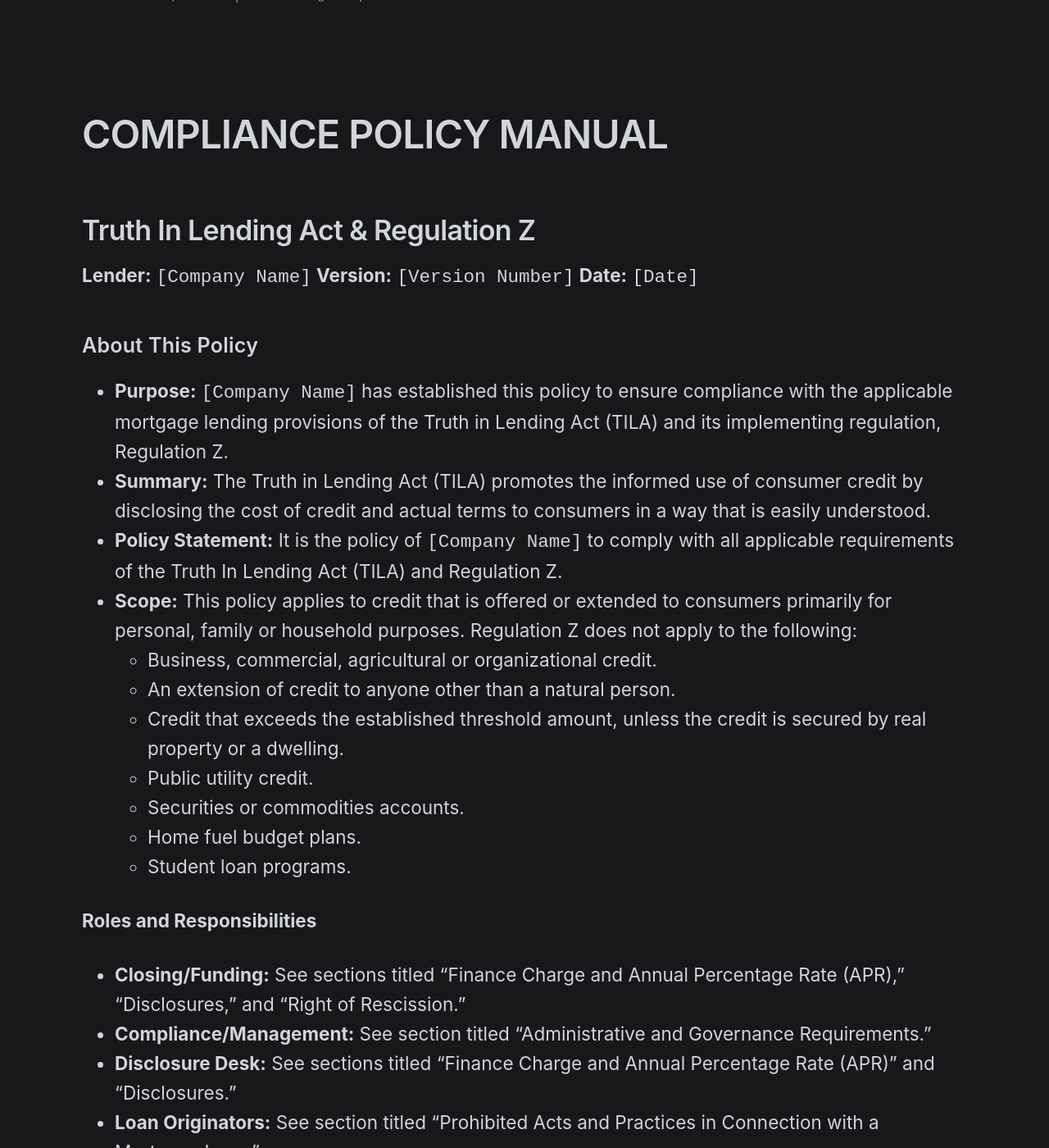
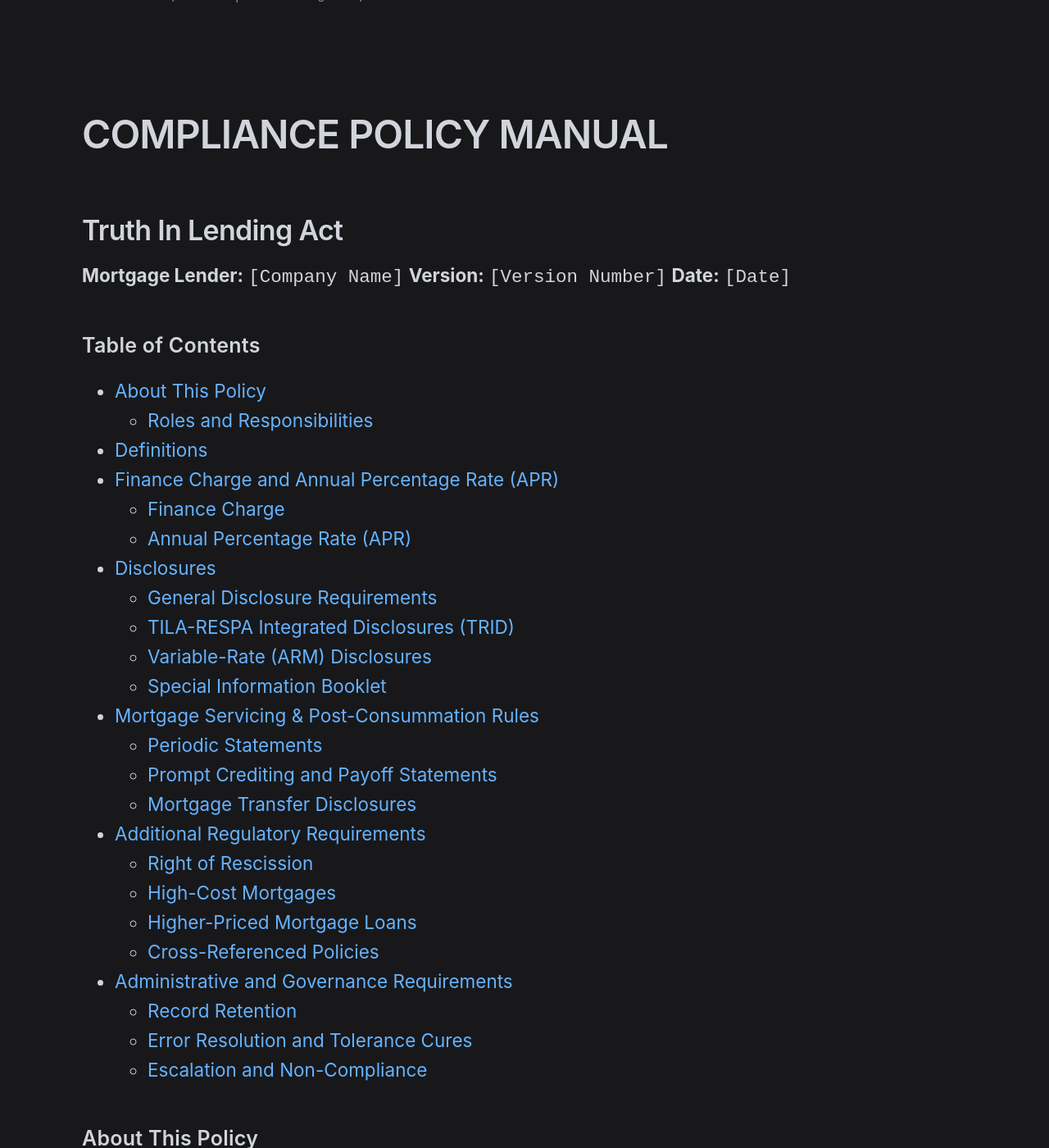
Before and after one commit to JNPyles/JNPyles.github.io, a Jekyll site: the page built from _posts/2021/2021-12-01-tila-policy-template.md, in a window 1280 px wide and 1400 px high, scrolled down 305 px. Shown: the whole window at 82% size. Built offline with Jekyll 4.4.1, drawn with Linux system fonts in a browser that asks for light colours; nearby versions of some CDN libraries.

Commit message:
Website Updates

```diff
--- /dev/null
+++ b/_includes/note.html
@@ -0,0 +1,3 @@
+<div class="post-note">
+  <strong>Note:</strong> {{ include.content }}
+</div>
--- a/_posts/2021/2021-12-01-tila-policy-template.md
+++ b/_posts/2021/2021-12-01-tila-policy-template.md
@@ -5,10 +5,36 @@ tags: [Banking Compliance]
 ---
 
 # COMPLIANCE POLICY MANUAL
-## Truth In Lending Act & Regulation Z
-**Lender:** `[Company Name]`
+## Truth In Lending Act
+**Mortgage Lender:** `[Company Name]`
 **Version:** `[Version Number]`
 **Date:** `[Date]`
+
+### Table of Contents
+* [About This Policy](#about-this-policy)
+  * [Roles and Responsibilities](#roles-and-responsibilities)
+* [Definitions](#definitions)
+* [Finance Charge and Annual Percentage Rate (APR)](#finance-charge-and-annual-percentage-rate-apr)
+  * [Finance Charge](#finance-charge)
+  * [Annual Percentage Rate (APR)](#annual-percentage-rate-apr)
+* [Disclosures](#disclosures)
+  * [General Disclosure Requirements](#general-disclosure-requirements)
+  * [TILA-RESPA Integrated Disclosures (TRID)](#tila-respa-integrated-disclosures-trid)
+  * [Variable-Rate (ARM) Disclosures](#variable-rate-arm-disclosures)
+  * [Special Information Booklet](#special-information-booklet)
+* [Mortgage Servicing & Post-Consummation Rules](#mortgage-servicing--post-consummation-rules)
+  * [Periodic Statements](#periodic-statements)
+  * [Prompt Crediting and Payoff Statements](#prompt-crediting-and-payoff-statements)
+  * [Mortgage Transfer Disclosures](#mortgage-transfer-disclosures)
+* [Additional Regulatory Requirements](#additional-regulatory-requirements)
+  * [Right of Rescission](#right-of-rescission)
+  * [High-Cost Mortgages](#high-cost-mortgages)
+  * [Higher-Priced Mortgage Loans](#higher-priced-mortgage-loans)
+  * [Cross-Referenced Policies](#cross-referenced-policies)
+* [Administrative and Governance Requirements](#administrative-and-governance-requirements)
+  * [Record Retention](#record-retention)
+  * [Error Resolution and Tolerance Cures](#error-resolution-and-tolerance-cures)
+  * [Escalation and Non-Compliance](#escalation-and-non-compliance)
 
 ### About This Policy
 
```
Also changed, not shown: _posts/2025/2025-02-19-neural-networks-from-scratch.md (+1 -1 lines), _posts/2025/2025-12-04-Proposal-Responsible-AI-Powered-Credit-Decisions.md (+1 -3 lines).
